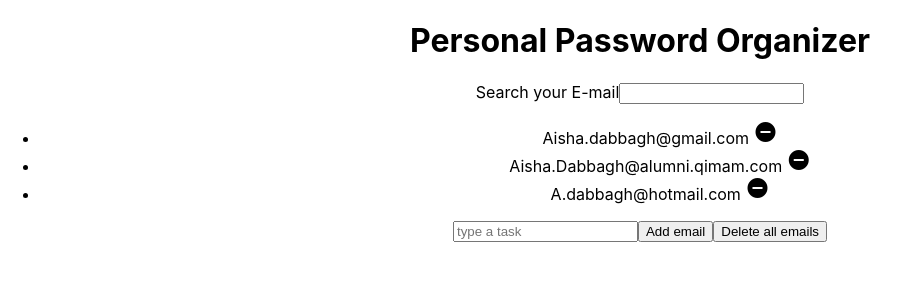
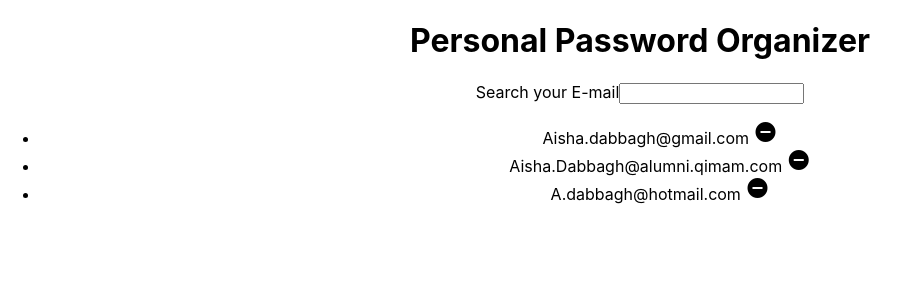
Before and after one commit to aishadabbagh/Password-Organizer3000, a React (Create React App) app: page / in a window 1280 px wide. Shown: the top 300 px of the page, without its empty margins (0-910 px from the left). Built offline with nearby package versions, Linux system fonts and the light colour scheme.

Commit message:
clean version of fucked up

```diff
--- a/src/App.js
+++ b/src/App.js
@@ -17,20 +17,20 @@ class App extends Component{
     }
   }
     //Function handling the change of adding and deleting
-    onTextBoxChange = (event) => {
-      console.log("On Text Change", event.target.value);
+    // onTextBoxChange = (event) => {
+    //   console.log("On Text Change", event.target.value);
 
-      this.setState({
-        newItem: event.target.value
-      });
-    };
+    //   this.setState({
+    //     newItem: event.target.value
+    //   });
+    // };
 
     //////////deleting all items/////////
-    clearList = (event) => {
-      this.setState({
-    accountsToBeDisplayed: []
-      });
-  }
+  //   clearList = (event) => {
+  //     this.setState({
+  //   accountsToBeDisplayed: []
+  //     });
+  // }
 
     /////////////Search//////////////
     //Function that processes the user input
@@ -48,23 +48,23 @@ class App extends Component{
        accountsToBeDisplayed: filteredAccounts
      })
    }
-      /////////////adding//////////////
-     addAccount = (event) => {
-        console.log("adding an account");
-        this.setState({
-         //spread combines the old account list with the new element
-        accountsToBeDisplayed: [...this.state.accountsToBeDisplayed,this.state.newItem,] ,
-        newItem: ""
-       })
-     }
+  //     /////////////adding//////////////
+  //    addAccount = (event) => {
+  //       console.log("adding an account");
+  //       this.setState({
+  //        //spread combines the old account list with the new element
+  //       accountsToBeDisplayed: [...this.state.accountsToBeDisplayed, this.state.newItem,] ,
+  //       newItem: ""
+  //      })
+  //    }
 
-     ////////////delete a certain email//////////
-     removeAccount = (email) => {
-       const accountsToBeDisplayed = [...this.state.accountsToBeDisplayed];
-       const indexEmail= accountsToBeDisplayed.indexOf(email);
-       accountsToBeDisplayed.splice(indexEmail,1);
-       this.setState({accountsToBeDisplayed});
-     }
+  //    ////////////delete a certain email//////////
+  //    removeAccount = (email) => {
+  //      const accountsToBeDisplayed = [...this.state.accountsToBeDisplayed];
+  //      const indexEmail= accountsToBeDisplayed.indexOf(email);
+  //      accountsToBeDisplayed.splice(indexEmail,1);
+  //      this.setState({accountsToBeDisplayed});
+  //    }
 
 
   render(){
@@ -75,16 +75,17 @@ class App extends Component{
       <Search value={this.state.searchValue}
       //inserting the value in the text
       onChange={this.handleSearchChange} />
-      <UserEmailList fun={this.removeAccount} userEmails={this.state.accountsToBeDisplayed}/>
+      <UserEmailList userEmails={this.state.accountsToBeDisplayed}/>
+      {/* <UserEmailList fun={this.removeAccount} userEmails={this.state.accountsToBeDisplayed}/> */}
       {/* box to add or delete */}
-      <input
+      {/* <input
           type="text"
           placeholder="type a task"
           value={this.state.newItem}
           onChange={this.onTextBoxChange}
         />
         <button onClick={this.addAccount}> Add email</button>
-        <button onClick={this.clearList}>Delete all emails</button>
+        <button onClick={this.clearList}>Delete all emails</button> */}
 
     </div>
     );
```
Lines whose indentation alone changed are shown as unchanged.
